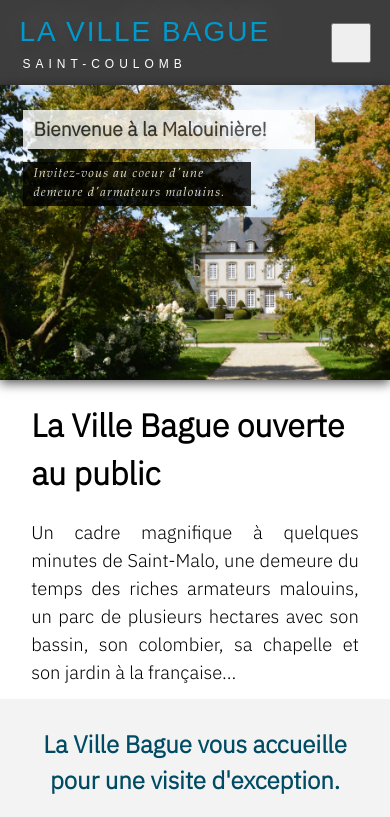
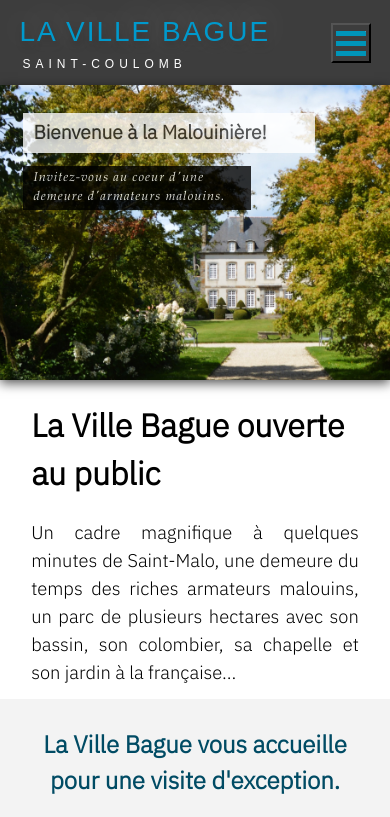
Before and after one commit to Guillaume-Cojan/la-ville-bague, a React (Create React App) app: page / in a window 390 px wide. Shown: the top 817 px of the page. Built offline with nearby package versions, Linux system fonts and the light colour scheme.

Commit message:
style hamburger menu

```diff
--- a/src/App.css
+++ b/src/App.css
@@ -122,6 +122,15 @@ p {
 .navlink:hover {
     background-color: #0099cc;
     transition-duration: 0.3s;
+}
+
+.hamburger-menu {
+    background-color: rgb(61, 61, 61);
+    margin: 0;
+    padding: 0;
+    display: flex;
+    justify-content: center;
+    align-items: center;
 }
 
 @media screen and (min-width: 1094px) {
@@ -304,7 +313,7 @@ p {
     }
     .home-welcome-text-container {
         margin: 0 5%;
-        padding-top: 3%;
+        padding-top: 4%;
     }
     .top-img-container {
         height: 35vh;
--- a/src/components/NavBar.js
+++ b/src/components/NavBar.js
@@ -1,5 +1,6 @@
 import { NavLink } from "react-router-dom";
 import { Navbar, Container, Nav, Dropdown } from "react-bootstrap";
+import Hamburger from "../assets/hamburger.png";
 
 function NavBar() {
     return (
@@ -28,7 +29,12 @@ function NavBar() {
                             SAINT-COULOMB
                         </a>
                     </Navbar.Brand>
-                    <Navbar.Toggle className="hamburger-menu" />
+                    <Navbar.Toggle
+                        aria-controls="responsive-navbar-nav"
+                        className="hamburger-menu"
+                    >
+                        <img src={Hamburger} alt="menu" />
+                    </Navbar.Toggle>
                     <Navbar.Collapse className="navbar-right">
                         <Nav className="navbar-links">
                             <NavLink className="navlink-home" to="/">
```
Also changed, not shown: src/assets/hamburger.png (added).
